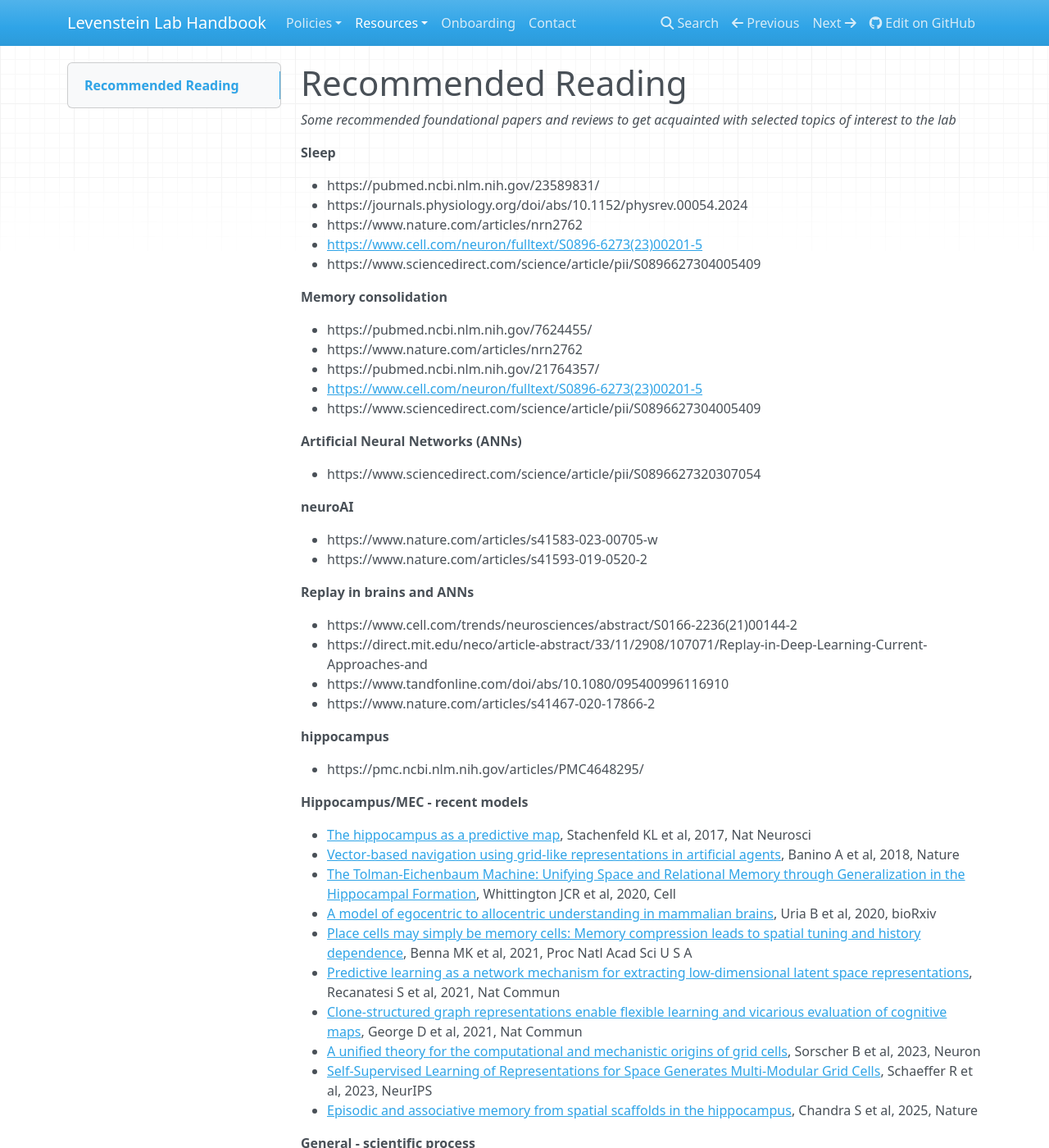
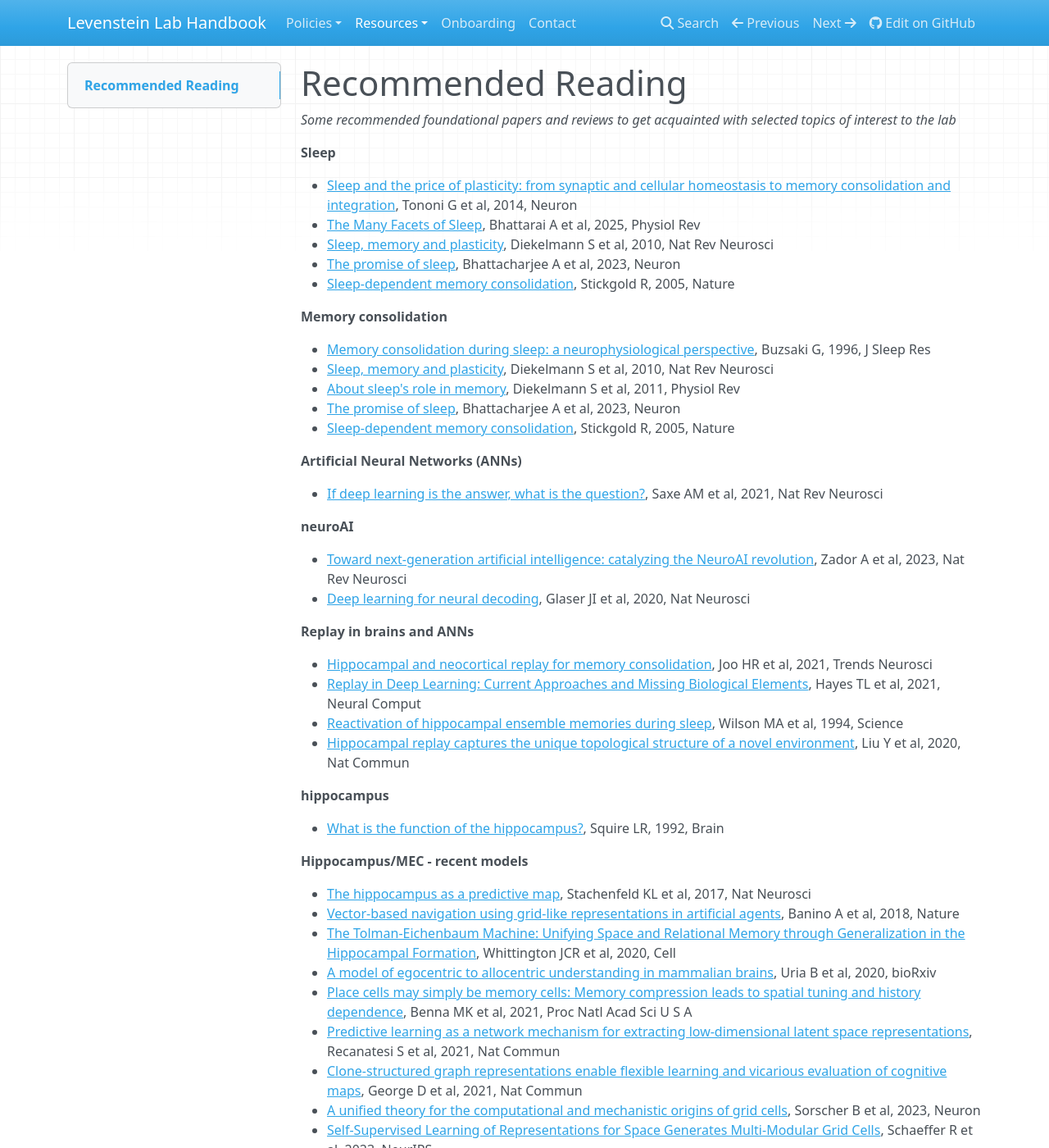
Before and after one commit to LevensteinLab/Lab-Handbook, an MkDocs documentation site: the page built from docs/Resources/recommended_reading.md, in a window 1280 px wide and 1400 px high. Shown: the whole window at 82% size. Built offline with MkDocs 1.6.1, drawn with Linux system fonts in a browser that asks for light colours; nearby versions of some CDN libraries; some of the changed text lies outside the part shown.

Commit message:
Reformat bare URLs in recommended_reading.md with proper citations
Co-authored-by: dlevenstein <7265688+dlevenstein@users.noreply.github.com>

```diff
--- a/docs/Resources/recommended_reading.md
+++ b/docs/Resources/recommended_reading.md
@@ -4,39 +4,39 @@
 
 **Sleep**
 
-- https://pubmed.ncbi.nlm.nih.gov/23589831/
-- https://journals.physiology.org/doi/abs/10.1152/physrev.00054.2024
-- https://www.nature.com/articles/nrn2762
-- [https://www.cell.com/neuron/fulltext/S0896-6273(23)00201-5](https://www.cell.com/neuron/fulltext/S0896-6273(23)00201-5)
-- https://www.sciencedirect.com/science/article/pii/S0896627304005409
+- [Sleep and the price of plasticity: from synaptic and cellular homeostasis to memory consolidation and integration](https://pubmed.ncbi.nlm.nih.gov/23589831/), Tononi G et al, 2014, Neuron
+- [The Many Facets of Sleep](https://journals.physiology.org/doi/abs/10.1152/physrev.00054.2024), Bhattarai A et al, 2025, Physiol Rev
+- [Sleep, memory and plasticity](https://www.nature.com/articles/nrn2762), Diekelmann S et al, 2010, Nat Rev Neurosci
+- [The promise of sleep](https://www.cell.com/neuron/fulltext/S0896-6273(23)00201-5), Bhattacharjee A et al, 2023, Neuron
+- [Sleep-dependent memory consolidation](https://www.sciencedirect.com/science/article/pii/S0896627304005409), Stickgold R, 2005, Nature
 
 **Memory consolidation**
 
-- https://pubmed.ncbi.nlm.nih.gov/7624455/
-- https://www.nature.com/articles/nrn2762
-- https://pubmed.ncbi.nlm.nih.gov/21764357/
-- [https://www.cell.com/neuron/fulltext/S0896-6273(23)00201-5](https://www.cell.com/neuron/fulltext/S0896-6273(23)00201-5)
-- https://www.sciencedirect.com/science/article/pii/S0896627304005409
+- [Memory consolidation during sleep: a neurophysiological perspective](https://pubmed.ncbi.nlm.nih.gov/7624455/), Buzsaki G, 1996, J Sleep Res
+- [Sleep, memory and plasticity](https://www.nature.com/articles/nrn2762), Diekelmann S et al, 2010, Nat Rev Neurosci
+- [About sleep's role in memory](https://pubmed.ncbi.nlm.nih.gov/21764357/), Diekelmann S et al, 2011, Physiol Rev
+- [The promise of sleep](https://www.cell.com/neuron/fulltext/S0896-6273(23)00201-5), Bhattacharjee A et al, 2023, Neuron
+- [Sleep-dependent memory consolidation](https://www.sciencedirect.com/science/article/pii/S0896627304005409), Stickgold R, 2005, Nature
 
 **Artificial Neural Networks (ANNs)**
 
-- https://www.sciencedirect.com/science/article/pii/S0896627320307054
+- [If deep learning is the answer, what is the question?](https://www.sciencedirect.com/science/article/pii/S0896627320307054), Saxe AM et al, 2021, Nat Rev Neurosci
 
 **neuroAI**
 
-- https://www.nature.com/articles/s41583-023-00705-w
-- https://www.nature.com/articles/s41593-019-0520-2
+- [Toward next-generation artificial intelligence: catalyzing the NeuroAI revolution](https://www.nature.com/articles/s41583-023-00705-w), Zador A et al, 2023, Nat Rev Neurosci
+- [Deep learning for neural decoding](https://www.nature.com/articles/s41593-019-0520-2), Glaser JI et al, 2020, Nat Neurosci
 
 **Replay in brains and ANNs**
 
-- https://www.cell.com/trends/neurosciences/abstract/S0166-2236(21)00144-2
-- https://direct.mit.edu/neco/article-abstract/33/11/2908/107071/Replay-in-Deep-Learning-Current-Approaches-and
-- https://www.tandfonline.com/doi/abs/10.1080/095400996116910
-- https://www.nature.com/articles/s41467-020-17866-2
+- [Hippocampal and neocortical replay for memory consolidation](https://www.cell.com/trends/neurosciences/abstract/S0166-2236(21)00144-2), Joo HR et al, 2021, Trends Neurosci
+- [Replay in Deep Learning: Current Approaches and Missing Biological Elements](https://direct.mit.edu/neco/article-abstract/33/11/2908/107071/Replay-in-Deep-Learning-Current-Approaches-and), Hayes TL et al, 2021, Neural Comput
+- [Reactivation of hippocampal ensemble memories during sleep](https://www.tandfonline.com/doi/abs/10.1080/095400996116910), Wilson MA et al, 1994, Science
+- [Hippocampal replay captures the unique topological structure of a novel environment](https://www.nature.com/articles/s41467-020-17866-2), Liu Y et al, 2020, Nat Commun
 
 **hippocampus**
 
-- https://pmc.ncbi.nlm.nih.gov/articles/PMC4648295/
+- [What is the function of the hippocampus?](https://pmc.ncbi.nlm.nih.gov/articles/PMC4648295/), Squire LR, 1992, Brain
 
 **Hippocampus/MEC - recent models**
 
@@ -53,10 +53,10 @@
 
 **General - scientific process**
 
-- https://web.stanford.edu/~fukamit/schwartz-2008.pdf
-- https://www.nature.com/articles/s41587-023-02074-2
+- [The importance of stupidity in scientific research](https://web.stanford.edu/~fukamit/schwartz-2008.pdf), Schwartz MA, 2008, J Cell Sci
+- [Structuring papers for machine actionability](https://www.nature.com/articles/s41587-023-02074-2), Doerr A, 2023, Nat Biotechnol
 
 **modeling and theory**
 
-- https://pubmed.ncbi.nlm.nih.gov/39257366/
-- https://www.jstor.org/stable/184253
+- [What can we learn by comparing artificial and biological neural computations?](https://pubmed.ncbi.nlm.nih.gov/39257366/), Cao R et al, 2024, PNAS
+- [The Strategy of Model Building in Population Biology](https://www.jstor.org/stable/184253), Levins R, 1966, Am Sci
```
